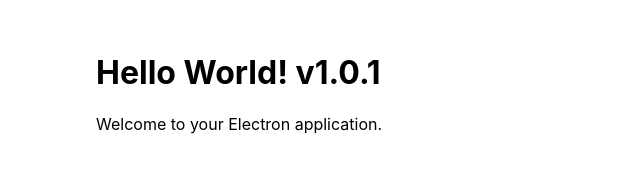
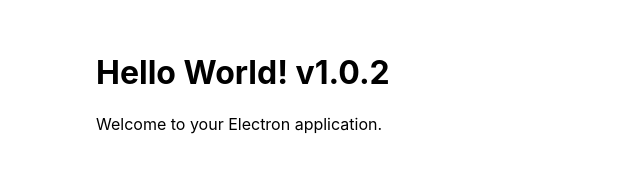
Before and after one commit to hajime-u/electron-update-demo, an Electron app: page src/index.html in a window 800 px wide. Shown: the full height of the page, 0-640 px from the left. Drawn offline with Linux system fonts and the light colour scheme.

Commit message:
Update index.html

```diff
--- a/src/index.html
+++ b/src/index.html
@@ -6,7 +6,7 @@
     <link rel="stylesheet" href="index.css" />
   </head>
   <body>
-    <h1>Hello World! v1.0.1</h1>
+    <h1>Hello World! v1.0.2</h1>
     <p>Welcome to your Electron application.</p>
   </body>
 </html>
```
